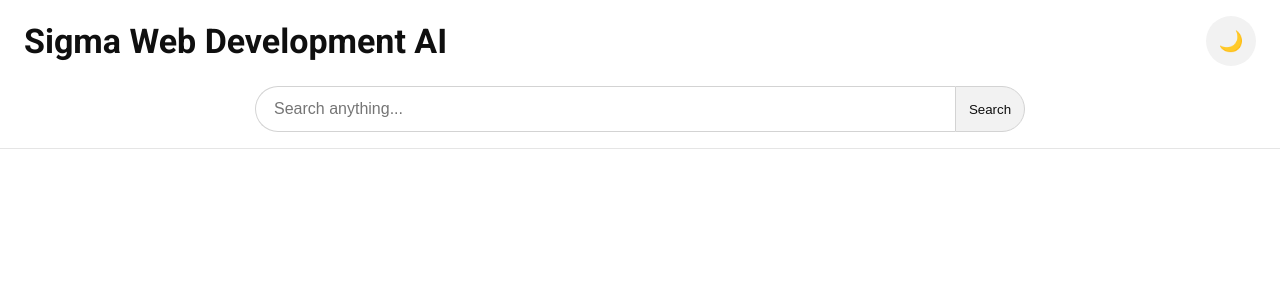
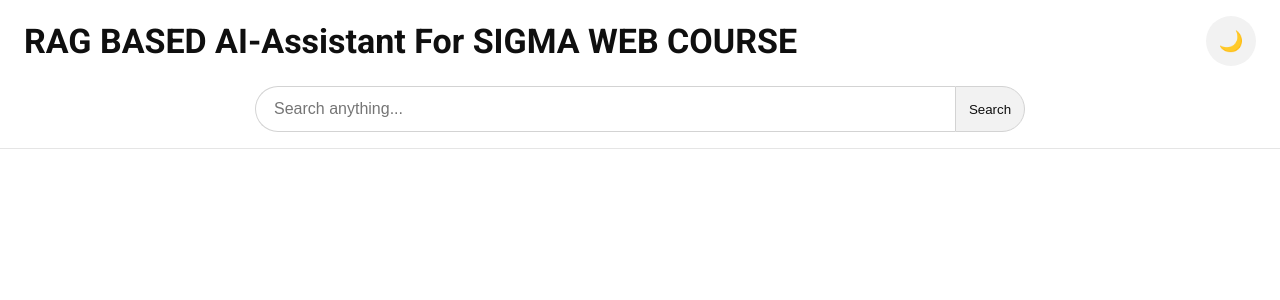
Before and after one commit to SharathDT76/RAG-Based-AI-Teaching-Assistant, a Flask app: page / in a window 1280 px wide. Shown: the top 300 px of the page. Run offline with Flask 3, Linux system fonts and the light colour scheme; parts of the project's set-up code (start-up, migrations or seed data) failed here and were passed over.

Commit message:
Made the changes in Title

```diff
--- a/templates/index.html
+++ b/templates/index.html
@@ -1,7 +1,7 @@
 <!DOCTYPE html>
 <html>
 <head>
-    <title>Sigma AI Assistant</title>
+    <title>RAG BASED AI-Assistant For SIGMA WEB COURSE</title>
     <link rel="stylesheet" href="/static/style.css">
 </head>
 <body>
@@ -11,7 +11,7 @@
     <div class="top-bar">
 
         <div class="logo">
-            Sigma Web Development AI
+            RAG BASED AI-Assistant For SIGMA WEB COURSE
         </div>
 
         <button
```
